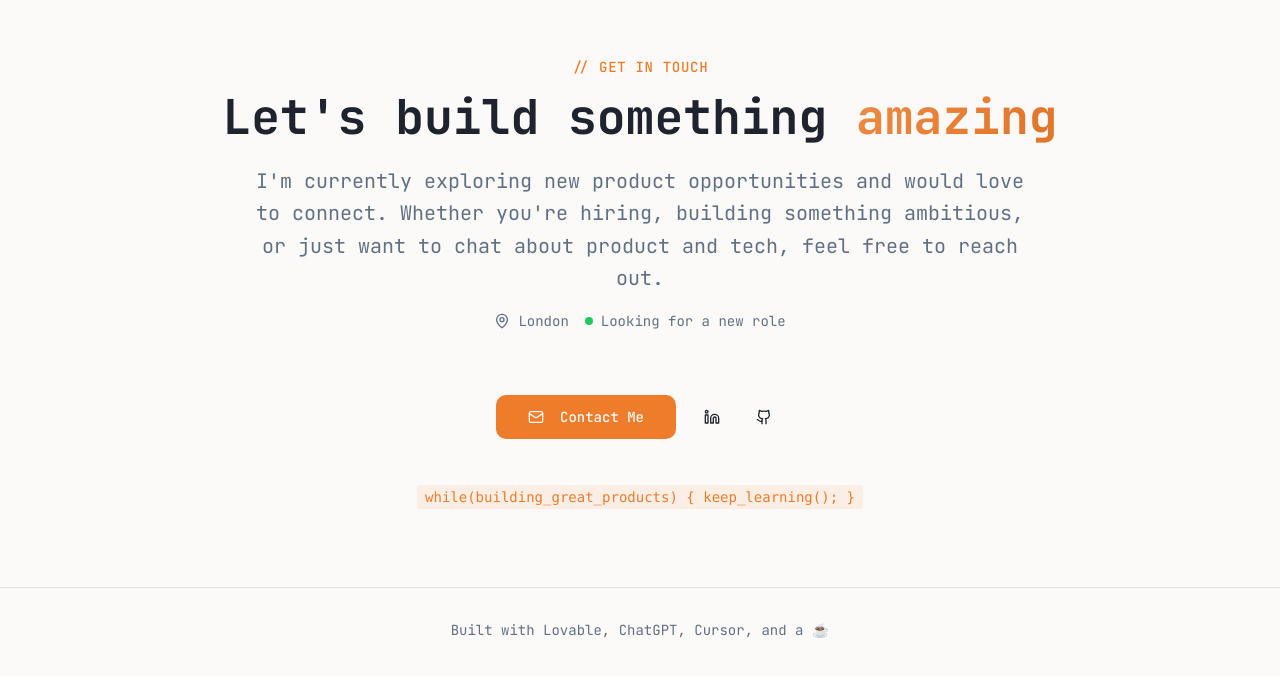
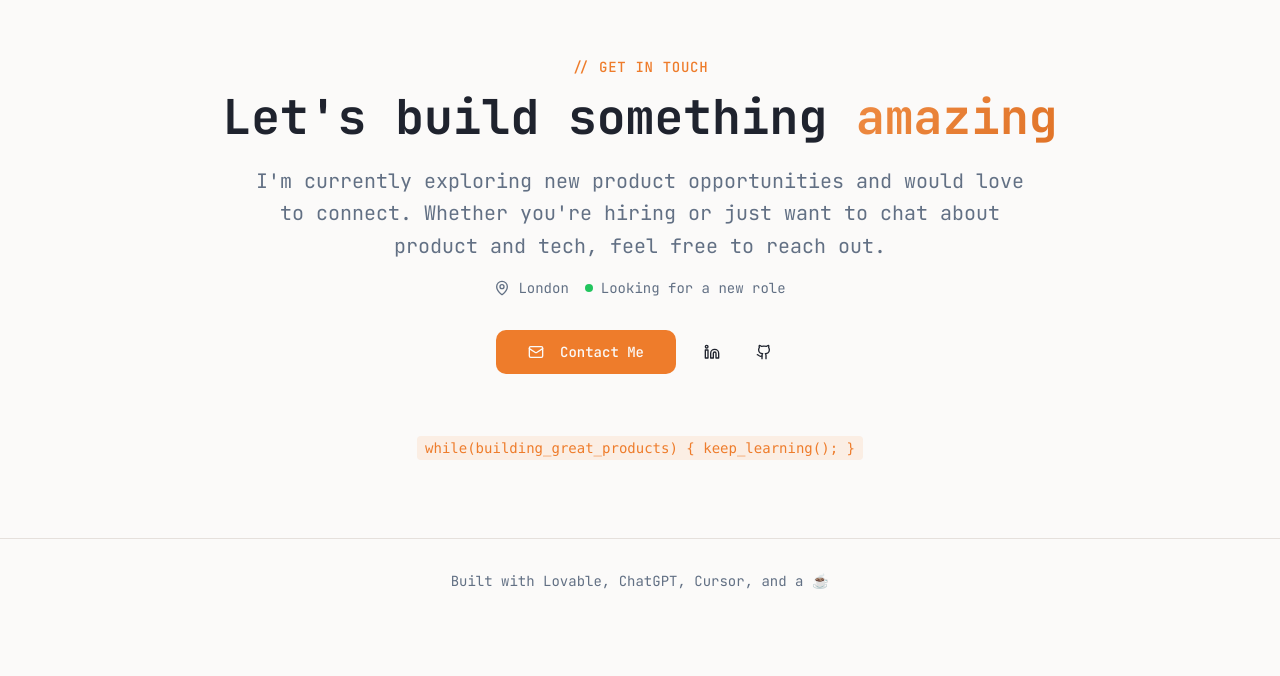
Before and after one commit to lucieraoult/portfolio, a React (Vite) app: page / in a window 1280 px wide. Shown: the part 4458-5134 px from the top of the page. Built offline with nearby package versions, Linux system fonts and the light colour scheme.

Commit message:
Fix spacing around button and length of description in Contact section

```diff
--- a/src/components/Contact.tsx
+++ b/src/components/Contact.tsx
@@ -61,7 +61,7 @@ const Contact = () => {
               Let's build something <span className="text-gradient">amazing</span>
             </h2>
             <p className="text-xl text-muted-foreground max-w-3xl mx-auto leading-relaxed">
-              I'm currently exploring new product opportunities and would love to connect. Whether you're hiring, building something ambitious, or just want to chat about product and tech, feel free to reach out.
+              I'm currently exploring new product opportunities and would love to connect. Whether you're hiring or just want to chat about product and tech, feel free to reach out.
             </p>
             <div className="flex items-center justify-center gap-4 text-sm text-muted-foreground mb-8 mt-4">
               <div className="flex items-center gap-2">
@@ -73,8 +73,6 @@ const Contact = () => {
                 Looking for a new role
               </div>
             </div>
-          </div>
-
             <div className="flex items-center justify-center space-x-4 mb-12">
               <TooltipProvider>
                 <Tooltip>
@@ -130,6 +128,8 @@ const Contact = () => {
                 </Button>
               </div>
             </div>
+          </div>
+
 
           {/* <div className="grid grid-cols-1 md:grid-cols-2 lg:grid-cols-4 gap-6 mb-12"> */}
           {/* <div className="flex justify-center items-center flex-wrap gap-6 mb-12">
```
Lines whose indentation alone changed are shown as unchanged.
